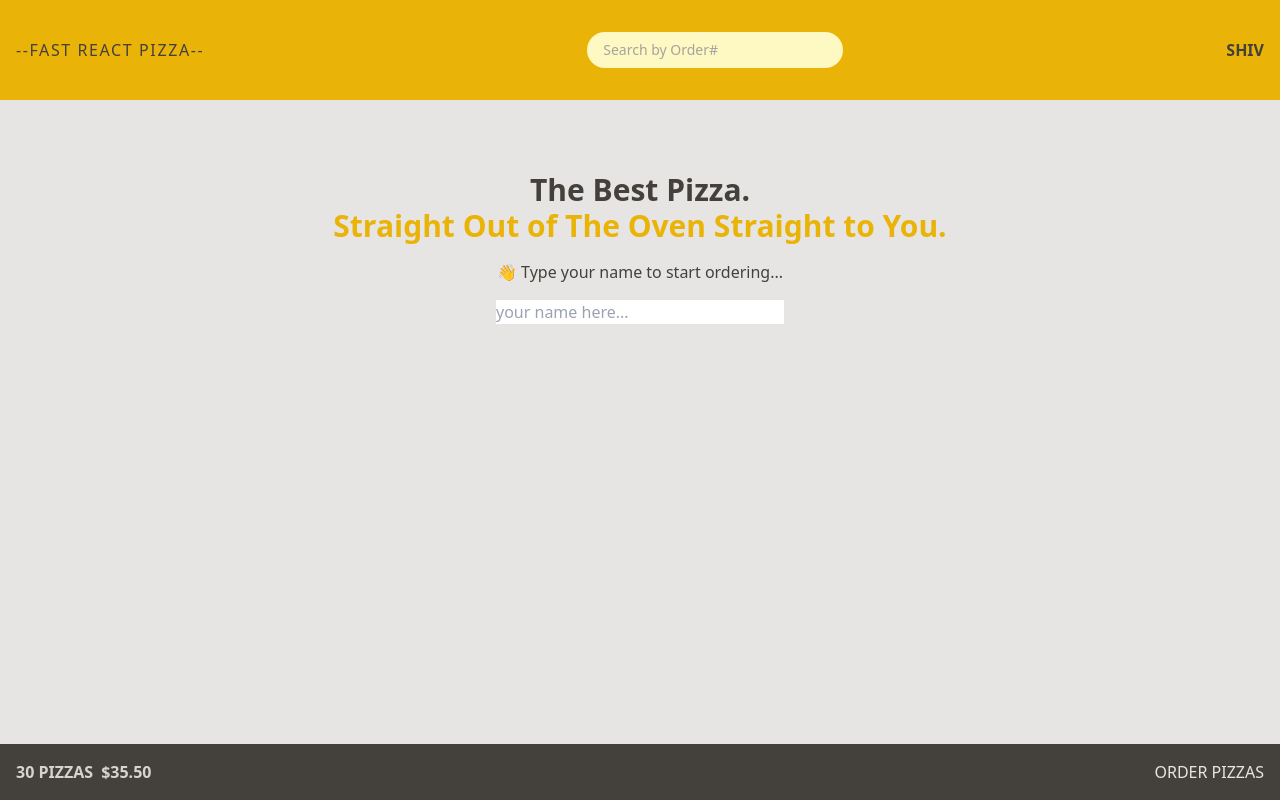
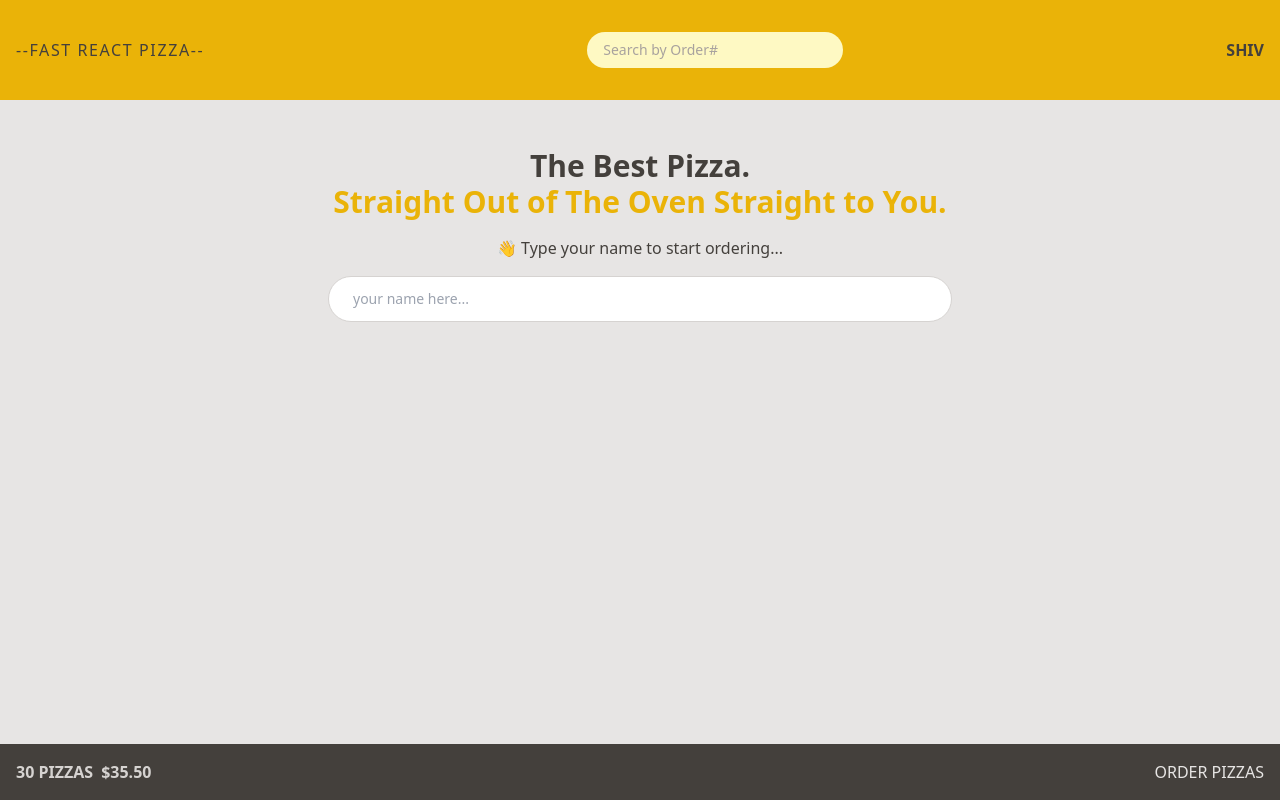
Before and after one commit to shivPosted/fast-react-pizza, a React (Vite) app: page / in a window 1280 px wide. Built offline with nearby package versions, Linux system fonts and the light colour scheme.

Commit message:
using react resuable components for Link

```diff
--- a/src/features/cart/Cart.jsx
+++ b/src/features/cart/Cart.jsx
@@ -1,14 +1,9 @@
-import { Link } from "react-router-dom";
+import LinkButton from "../../ui/LinkButton";
 
 function Cart() {
   return (
     <div>
-      <Link
-        to="/menu"
-        className="text- font-bold text-blue-500 hover:underline hover:text-blue-600"
-      >
-        &larr; Back to Menu
-      </Link>
+      <LinkButton to="/menu">&larr; Back to Menu</LinkButton>
       <h2>Your Pizzas Shiv</h2>
       <div>
         <button>Clear Cart</button>
--- a/src/features/order/Createorder.jsx
+++ b/src/features/order/Createorder.jsx
@@ -1,5 +1,6 @@
 import { Form, redirect, useActionData, useNavigation } from "react-router-dom";
 import { createNewOrder } from "../../services/apiRestaurant";
+import Button from "../../ui/Button";
 
 // https://uibakery.io/regex-library/phone-number
 const isValidPhone = (str) =>
@@ -77,12 +78,9 @@ function Createorder() {
       </div>
 
       <input type="hidden" name="cart" value={JSON.stringify(cart)} />
-      <button
-        disabled={isSubmitting}
-        className="bg-yellow-400 rounded-full py-2 px-4 uppercase font-bold text-sm hover:bg-yellow-300 transition-colors duration-300 focus:ring  focus:ring-offset-2 focus:ring-yellow-300 focus:bg-yellow-300 focus:outline-none "
-      >
+      <Button disabled={isSubmitting}>
         {isSubmitting ? "processing..." : "Order Now"}
-      </button>
+      </Button>
     </Form>
   );
 }
--- a/src/features/user/Createuser.jsx
+++ b/src/features/user/Createuser.jsx
@@ -1,9 +1,23 @@
+import { useState } from "react";
+import Button from "../../ui/Button";
+
 function Createuser() {
+  const [name, setName] = useState("");
+
   return (
-    <div  >
-<p className="mb-4 text-sm   sm:mb-4 sm:text-base sm:text-stone-700">👋 Type your name to start ordering...</p>
-      <input type="text" placeholder="your name here..." className="w-72"/>
+    <div>
+      <p className="mb-4 text-sm   sm:mb-4 sm:text-base sm:text-stone-700">
+        👋 Type your name to start ordering...
+      </p>
+      <input
+        type="text"
+        placeholder="your name here..."
+        className="input"
+        value={name}
+        onChange={(e) => setName(e.target.value)}
+      />
+      {name && <Button>Start Ordering</Button>}
     </div>
-  )
+  );
 }
-export default Createuser
+export default Createuser;
--- a/src/ui/Applayout.jsx
+++ b/src/ui/Applayout.jsx
@@ -14,7 +14,7 @@ function Applayout() {
       {isLoading ? (
         <Loader />
       ) : (
-        <div className="overflow-auto my-6">
+        <div className="overflow-auto ">
           <main className="max-w-3xl  mx-auto ">
             <Outlet />
           </main>
--- /dev/null
+++ b/src/ui/Button.jsx
@@ -0,0 +1,11 @@
+function Button({ children, disabled }) {
+  return (
+    <button
+      disabled={disabled}
+      className="bg-yellow-400 rounded-full py-2 px-4 uppercase font-bold text-sm hover:bg-yellow-300 transition-colors duration-300 focus:ring  focus:ring-offset-2 focus:ring-yellow-300 focus:bg-yellow-300 focus:outline-none disabled:cursor-not-allowed"
+    >
+      {children}
+    </button>
+  );
+}
+export default Button;
--- a/src/ui/Error.jsx
+++ b/src/ui/Error.jsx
@@ -1,4 +1,5 @@
-import { useRouteError } from "react-router-dom";
+import { useNavigate, useRouteError } from "react-router-dom";
+import LinkButton from "./LinkButton";
 
 function Error() {
   //error hook will get access to errors if occured in the component where errorElement is assoiciated
@@ -9,6 +10,7 @@ function Error() {
       <h1>Something went wrong 😵😵</h1>
       <p>{errorObj.message || errorObj.data}</p>{" "}
       {/*NOTE: using err.data in case err.message doesn't exist*/}
+      <LinkButton to={-1}>&larr; Go Back</LinkButton>
     </div>
   );
 }
--- a/src/ui/Home.jsx
+++ b/src/ui/Home.jsx
@@ -2,12 +2,12 @@ import Createuser from "../features/user/Createuser";
 
 function Home() {
   return (
-    <div className=" px-6 text-center m-8 sm:m-12 sm:overflow-auto" >
+    <div className=" px-6 text-center m-8 sm:m-12 ">
       <h1 className="  text-stone-700 mb-4 text-xl font-semibold md:text-3xl">
         The Best Pizza.
         <br />
         <span className="text-yellow-500">
-        Straight Out of The Oven Straight to You.
+          Straight Out of The Oven Straight to You.
         </span>
       </h1>
       <Createuser />
--- /dev/null
+++ b/src/ui/LinkButton.jsx
@@ -0,0 +1,24 @@
+import { Link, useNavigate } from "react-router-dom";
+
+function LinkButton({ children, to }) {
+  const navigate = useNavigate();
+  const className =
+    "text- font-bold text-blue-500 hover:underline hover:text-blue-600";
+  if (to === -1)
+    return (
+      <button
+        className={className}
+        onClick={() => {
+          navigate(to);
+        }}
+      >
+        {children}
+      </button>
+    );
+  return (
+    <Link className={className} to={to}>
+      {children}
+    </Link>
+  );
+}
+export default LinkButton;
```
